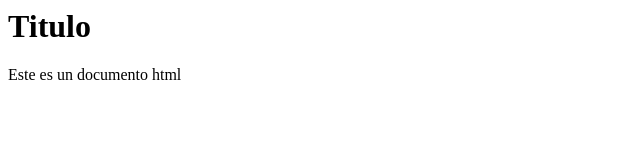
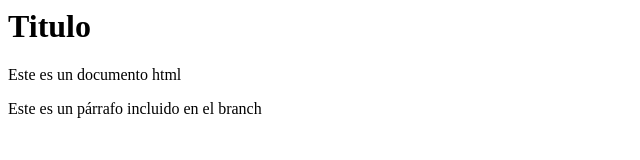
Before and after one commit to roosenvelt/test, a plain HTML site: page index.html in a window 1280 px wide. Shown: the whole page, without its empty margins (0-640 px from the left). Drawn offline with Linux system fonts and the light colour scheme.

Commit message:
Update index.html

```diff
--- a/index.html
+++ b/index.html
@@ -8,6 +8,8 @@
 	<body>
 		<h1>Titulo</h1>
 		Este es un documento html
+
+		<p> Este es un párrafo incluido en el branch</p>
 	</body>
 
 </html>
```
